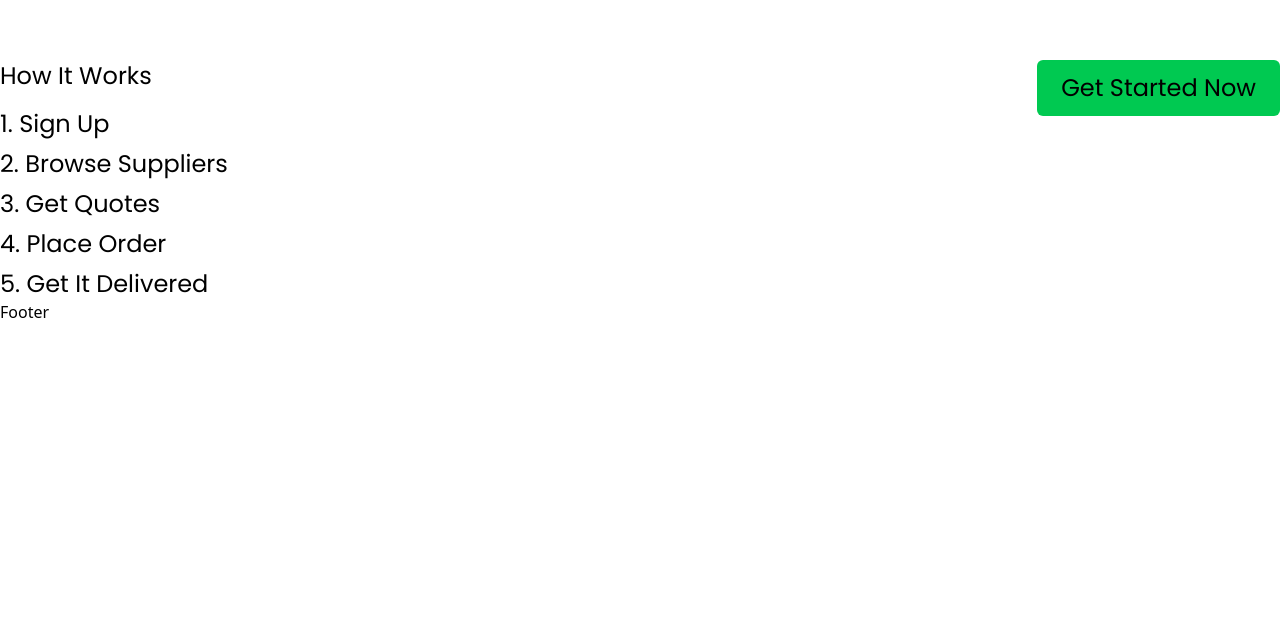
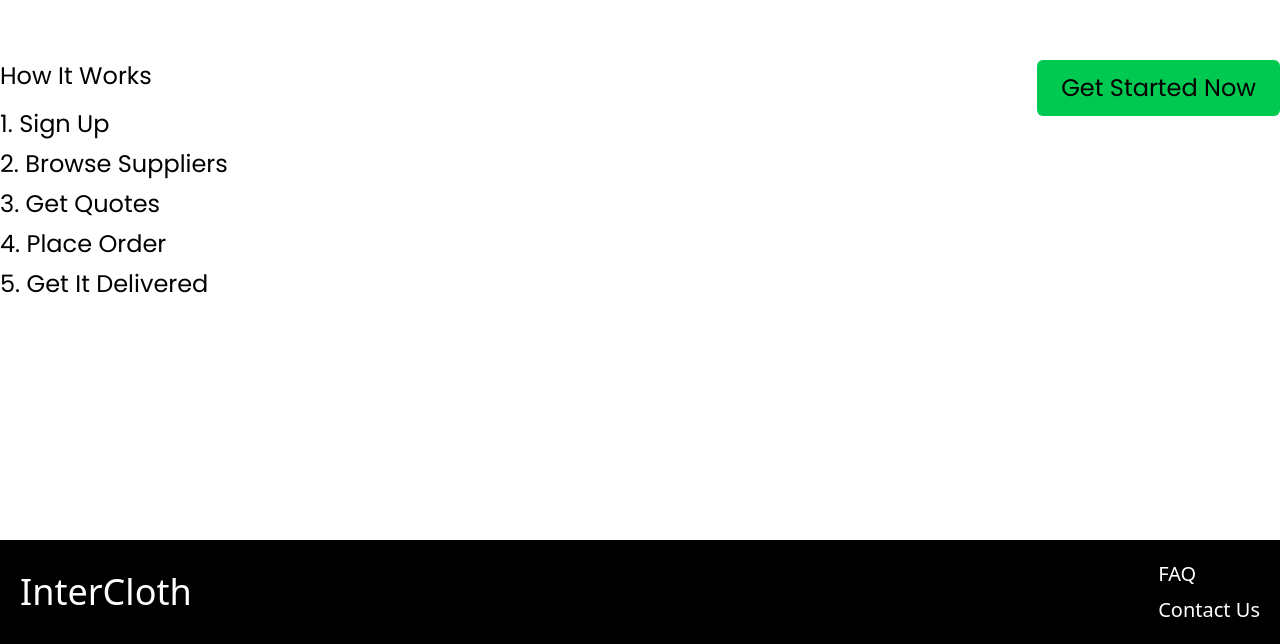
Before and after one commit to MuftiBinHabib/InterCloth, a React (Vite) app: page / in a window 1280 px wide. Shown: the part 1058-1702 px from the top of the page. Before the commit the page ends 1382 px from the top, so only its background shows below. Built offline with nearby package versions, Linux system fonts and the light colour scheme.

Commit message:
constructed the footer

```diff
--- /dev/null
+++ b/components/Contact.jsx
@@ -0,0 +1,9 @@
+import React from 'react'
+
+const Contact = () => {
+  return (
+    <div>Contact</div>
+  )
+}
+
+export default Contact
--- /dev/null
+++ b/components/FAQ.jsx
@@ -0,0 +1,9 @@
+import React from 'react'
+
+const FAQ = () => {
+  return (
+    <div>FAQ</div>
+  )
+}
+
+export default FAQ
--- a/components/Footer.jsx
+++ b/components/Footer.jsx
@@ -1,11 +1,30 @@
-import React from 'react'
+import React from 'react';
+import { Link } from 'react-router';
 
 const Footer = () => {
   return (
-    <div className="container">
-        Footer
+    <div className="w-full mt-60 bg-black text-white">
+      <section className="flex justify-between items-center px-5 py-5">
+        <div className="text-4xl">InterCloth</div>
+        <ul className="text-xl space-x-6 ">
+          <li>
+            <Link to="/faq" className="group relative inline-block">
+              <span className="after:absolute after:left-0 after:-bottom-1 after:h-[2px] after:bg-white after:w-0 after:transition-all after:duration-[500ms] group-hover:after:w-full ">
+                FAQ
+              </span>
+            </Link>
+          </li>
+          <li>
+            <Link to="/contact" className="group relative inline-block mt-2">
+              <span className="after:absolute after:left-0 after:-bottom-1 after:h-[2px] after:bg-white after:w-0 after:transition-all after:duration-[500ms] group-hover:after:w-full">
+                Contact Us
+              </span>
+            </Link>
+          </li>
+        </ul>
+      </section>
     </div>
-  )
-}
+  );
+};
 
-export default Footer
+export default Footer;
```
Also changed, not shown: src/main.jsx (+9 -1 lines).
